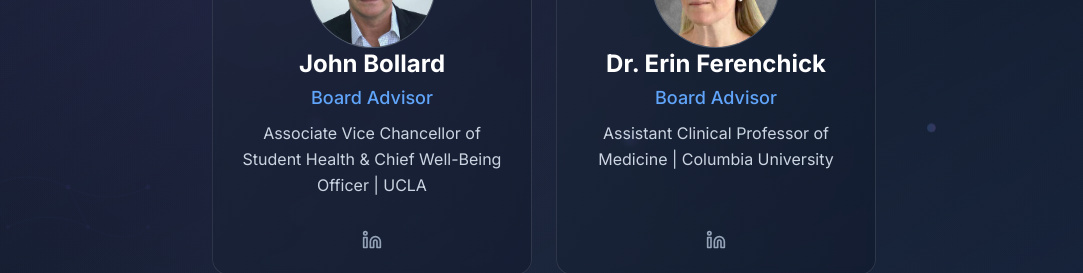
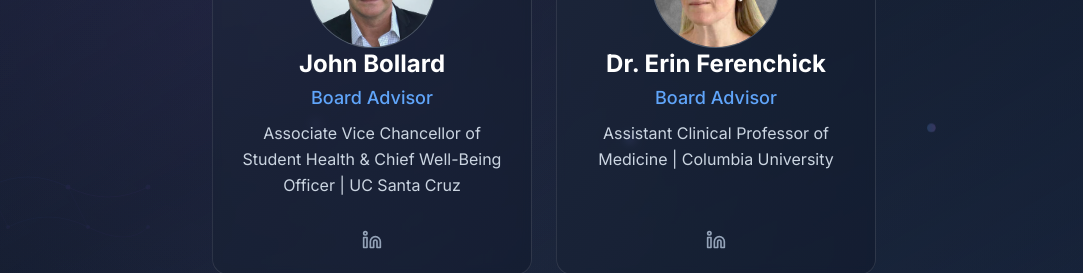
Before and after one commit to ChartR-Health/chartr-website, a Next.js app: page /about in a window 1280 px wide. Shown: the part 2800-3073 px from the top of the page, without its empty margins (96-1179 px from the left). Built offline with nearby package versions, Linux system fonts and the light colour scheme.

Commit message:
added uc santa cruz

```diff
--- a/src/app/about/page.tsx
+++ b/src/app/about/page.tsx
@@ -68,7 +68,7 @@ const AboutPage = () => {
     {
       name: "John Bollard",
       role: "Board Advisor",
-      bio: "Associate Vice Chancellor of Student Health & Chief Well-Being Officer | UCLA",
+      bio: "Associate Vice Chancellor of Student Health & Chief Well-Being Officer | UC Santa Cruz",
       image: "/team/John_Bollard.png",
       linkedin: "#"
     },
```
